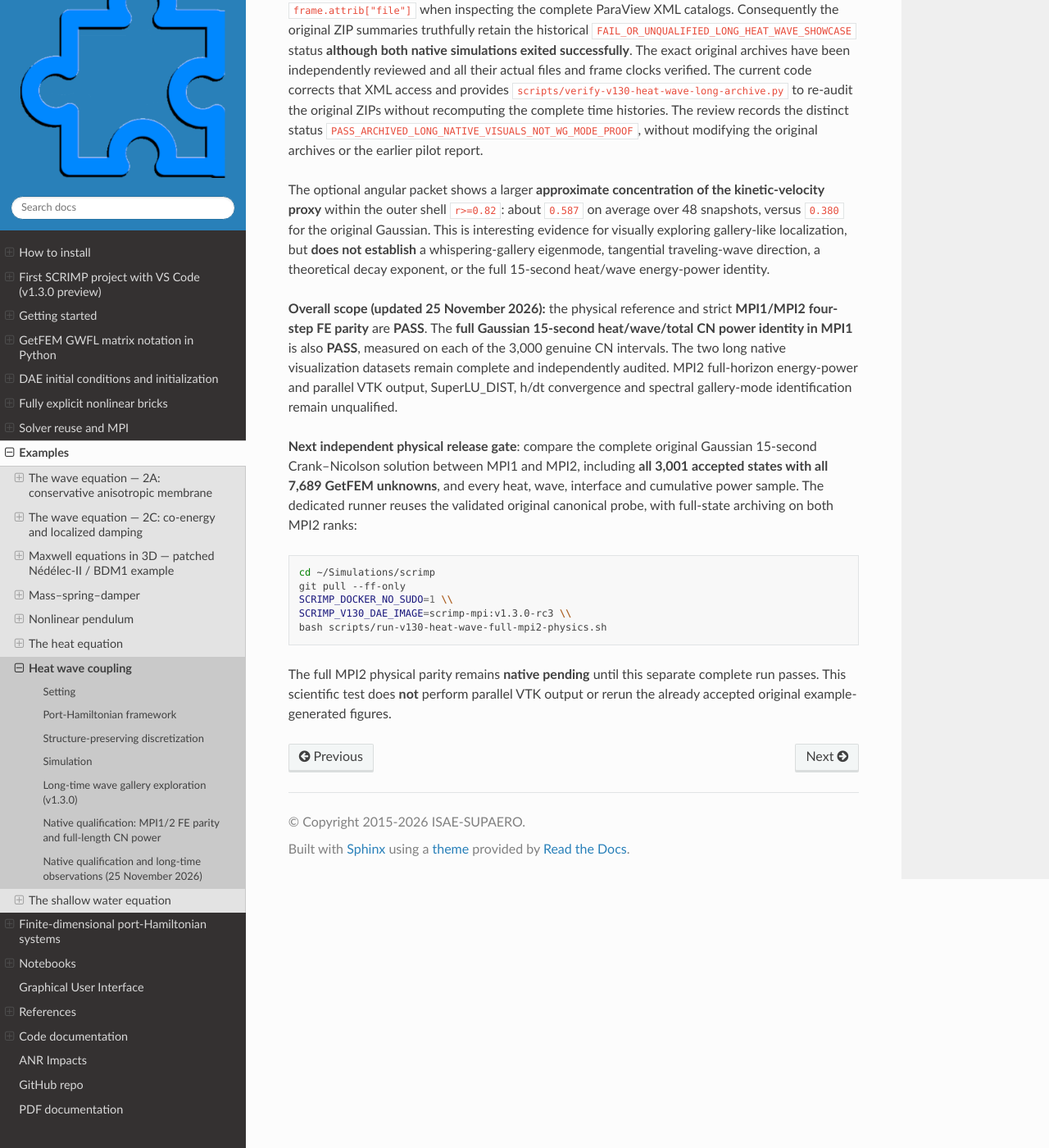
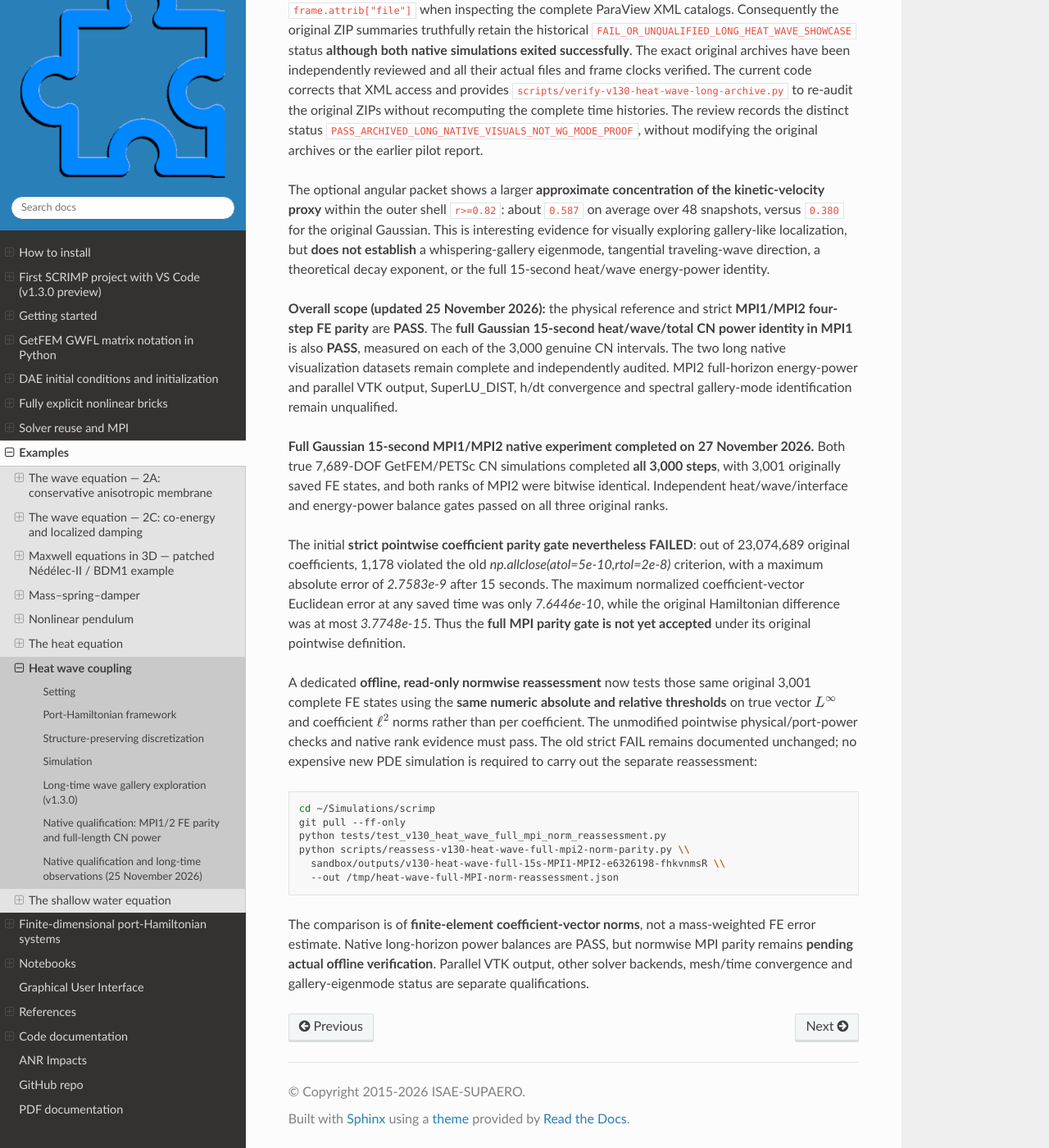
Before and after one commit to g-haine/scrimp, a Sphinx documentation site: the page built from docs/source/examples/heat_wave.rst, in a window 1280 px wide and 1400 px high, scrolled down 11623 px. Shown: the whole window at 82% size. Built offline with Sphinx 7.4.7 and the Read the Docs theme 3.1.0, drawn with Linux system fonts in a browser that asks for light colours.

Commit message:
docs: explain completed 15s Heat-Wave physics, strict pointwise FAIL and offline vector norm gate

```diff
--- a/docs/source/examples/heat_wave.rst
+++ b/docs/source/examples/heat_wave.rst
@@ -839,27 +839,60 @@ SuperLU_DIST, h/dt convergence
 and spectral gallery-mode
 identification remain unqualified.
 
-**Next independent physical release gate**: compare
-the complete original Gaussian 15-second
-Crank–Nicolson solution between MPI1 and MPI2,
-including **all 3,001 accepted states with
-all 7,689 GetFEM unknowns**, and every heat,
-wave, interface and cumulative power sample.
-The dedicated runner reuses the validated
-original canonical probe, with full-state
-archiving on both MPI2 ranks:
+**Full Gaussian 15-second MPI1/MPI2 native
+experiment completed on 27 November 2026.**
+Both true 7,689-DOF GetFEM/PETSc CN simulations
+completed **all 3,000 steps**, with 3,001
+originally saved FE states, and both ranks of
+MPI2 were bitwise identical. Independent
+heat/wave/interface and energy-power balance
+gates passed on all three original ranks.
+
+The initial **strict pointwise coefficient parity
+gate nevertheless FAILED**: out of 23,074,689
+original coefficients, 1,178 violated the
+old `np.allclose(atol=5e-10,rtol=2e-8)`
+criterion, with a maximum absolute error of
+`2.7583e-9` after 15 seconds. The
+maximum normalized coefficient-vector
+Euclidean error at any saved time was only
+`7.6446e-10`, while the original
+Hamiltonian difference was at most
+`3.7748e-15`. Thus the **full MPI parity
+gate is not yet accepted** under its
+original pointwise definition.
+
+A dedicated **offline, read-only
+normwise reassessment** now tests those
+same original 3,001 complete FE states
+using the **same numeric absolute and
+relative thresholds** on true vector
+:math:`L^\infty` and coefficient
+:math:`\ell^2` norms rather than
+per coefficient. The unmodified
+pointwise physical/port-power checks
+and native rank evidence must pass.
+The old strict FAIL remains documented
+unchanged; no expensive new PDE
+simulation is required to carry out
+the separate reassessment:
 
 .. code-block:: bash
 
    cd ~/Simulations/scrimp
    git pull --ff-only
-   SCRIMP_DOCKER_NO_SUDO=1 \\
-   SCRIMP_V130_DAE_IMAGE=scrimp-mpi:v1.3.0-rc3 \\
-   bash scripts/run-v130-heat-wave-full-mpi2-physics.sh
+   python tests/test_v130_heat_wave_full_mpi_norm_reassessment.py
+   python scripts/reassess-v130-heat-wave-full-mpi2-norm-parity.py \\
+     sandbox/outputs/v130-heat-wave-full-15s-MPI1-MPI2-e6326198-fhkvnmsR \\
+     --out /tmp/heat-wave-full-MPI-norm-reassessment.json
 
-The full MPI2 physical parity remains
-**native pending** until this separate
-complete run passes. This scientific
-test does **not** perform parallel VTK
-output or rerun the already accepted
-original example-generated figures.
+The comparison is of **finite-element
+coefficient-vector norms**, not a
+mass-weighted FE error estimate.
+Native long-horizon power balances
+are PASS, but normwise MPI parity
+remains **pending actual offline
+verification**. Parallel VTK output,
+other solver backends, mesh/time
+convergence and gallery-eigenmode
+status are separate qualifications.
```
